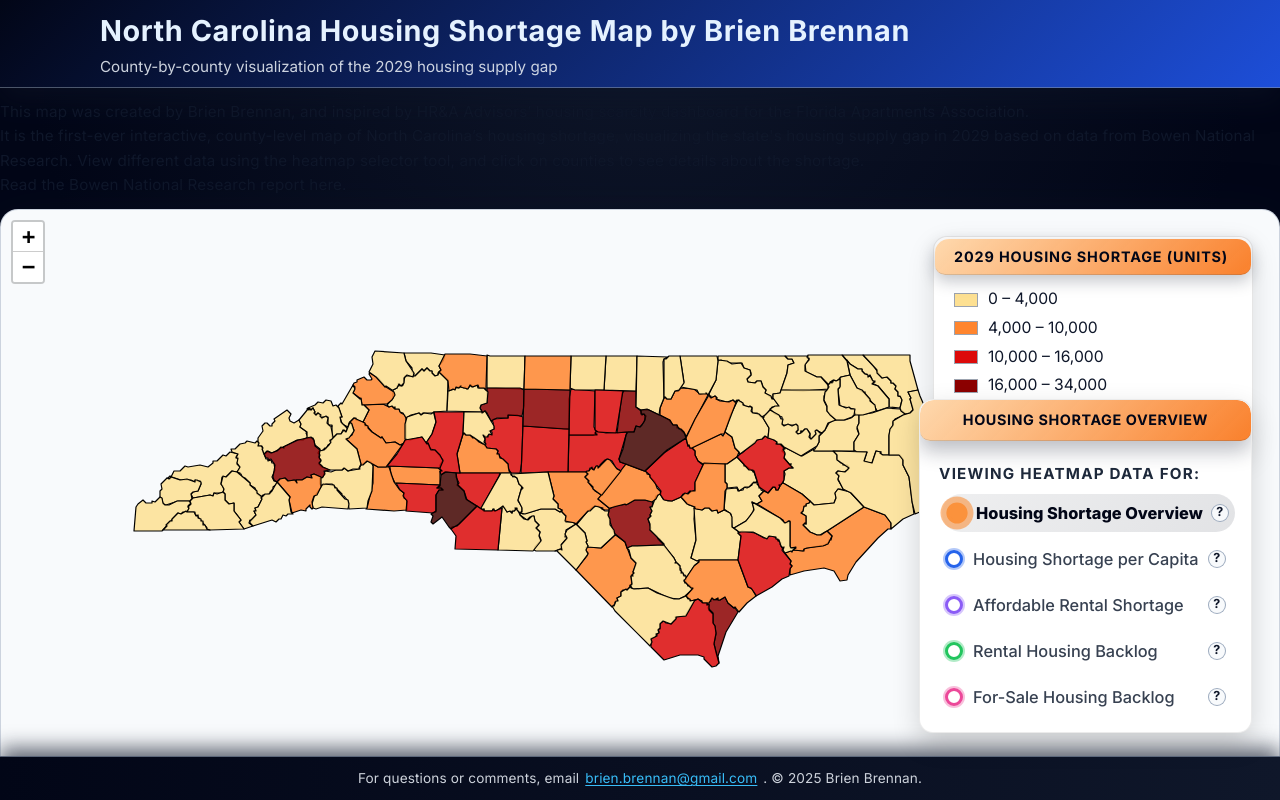
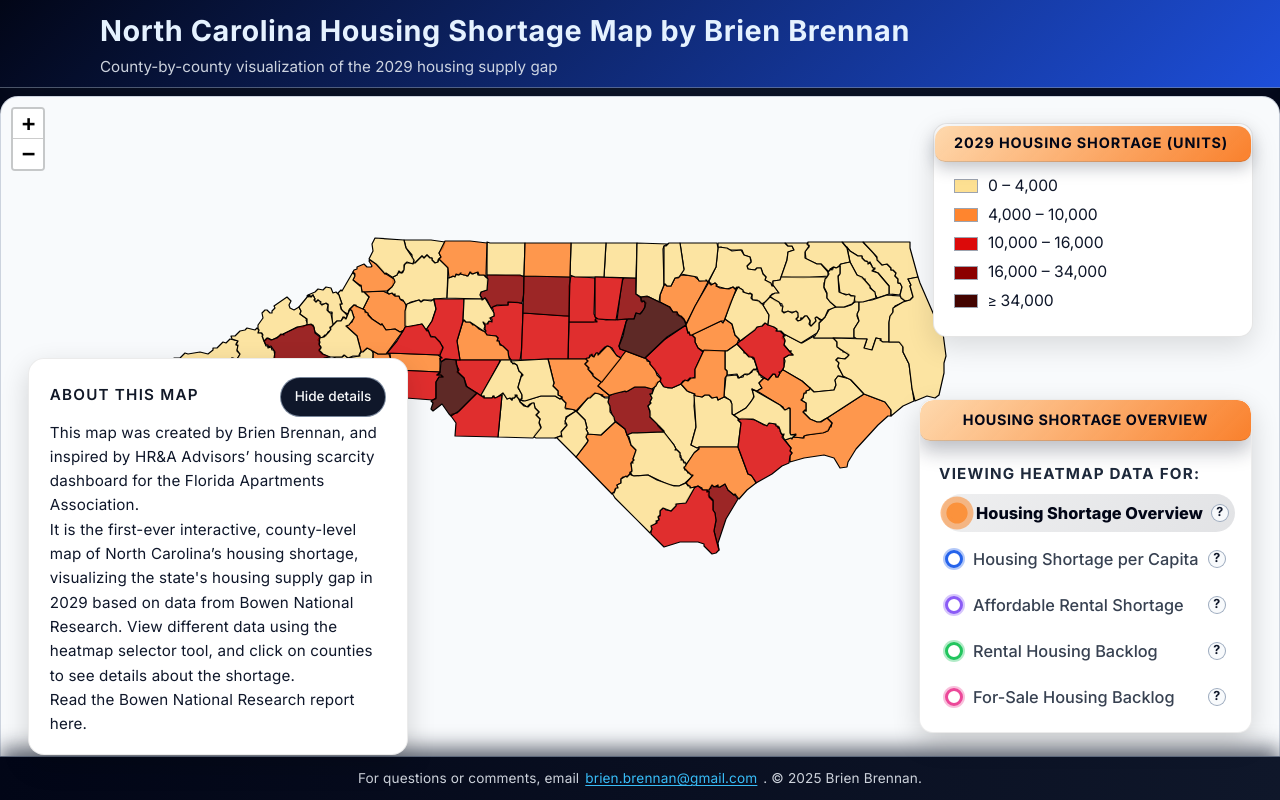
Before and after one commit to Brennan919/nc-housing-map, a Next.js app: page / in a window 1280 px wide. Built offline with nearby package versions, Linux system fonts and the light colour scheme.

Commit message:
Attempt 2 to fix About This Map card

```diff
--- a/app/page.js
+++ b/app/page.js
@@ -28,6 +28,20 @@ export default function Home() {
       {/* Main content: about panel + map */}
             {/* Main content: about panel + map */}
       <main className="main-content">
+        {/* Floating About card (bottom–left via CSS .about-panel) */}
+        <section className="about-panel" aria-label="About this map">
+          <div className="about-panel-header-row">
+            <h2 className="about-title">About this map</h2>
+
+            <button
+              type="button"
+              className="about-toggle"
+              onClick={() => setShowAbout((prev) => !prev)}
+            >
+              {showAbout ? "Hide details" : "Show details"}
+            </button>
+          </div>
+
           <div
             className={
               "about-panel-body" +
@@ -36,35 +50,41 @@ export default function Home() {
           >
             <p className="about-text">
               This map was created by Brien Brennan, and inspired by HR&amp;A
-      Advisors&rsquo; housing scarcity dashboard for the Florida
-      Apartments Association.
+              Advisors’ housing scarcity dashboard for the Florida Apartments
+              Association.
             </p>
 
             <p className="about-text">
-      It is the first-ever interactive, county-level map of
-      North Carolina&rsquo;s housing shortage, visualizing the state&apos;s
-      housing supply gap in 2029 based on data from Bowen National
-      Research. View different data using the heatmap selector tool, and
-      click on counties to see details about the shortage.
+              It is the first-ever interactive, county-level map of North
+              Carolina’s housing shortage, visualizing the state's housing
+              supply gap in 2029 based on data from Bowen National Research.
+              View different data using the heatmap selector tool, and click on
+              counties to see details about the shortage.
             </p>
 
             <p className="about-text">
-      Read the Bowen National Research report{" "}
+              Read the{" "}
               <a
                 href="https://ncchamber.com/foundation/nc-housing-analysis/"
                 target="_blank"
                 rel="noopener noreferrer"
               >
-        here
+                Bowen National Research report here
               </a>
               .
             </p>
           </div>
+        </section>
 
-  <section className="page-map-wrapper">
+        {/* Map occupies the main center area */}
+        <section
+          className="page-map-wrapper"
+          aria-label="North Carolina housing shortage map"
+        >
           <NcMap />
         </section>
       </main>
+
 
 
       {/* Fixed footer with contact + copyright */}
```
Lines whose indentation alone changed are shown as unchanged.
